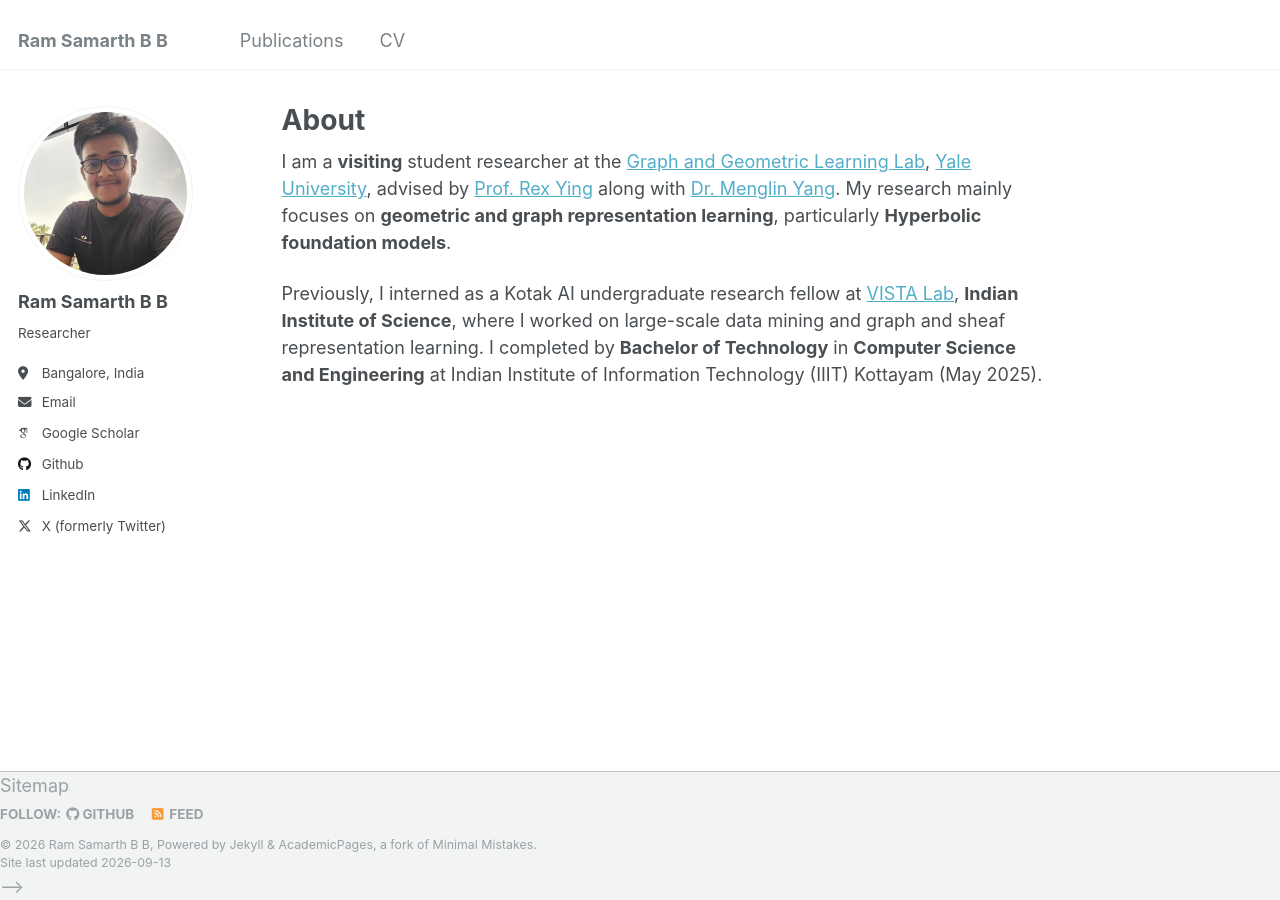
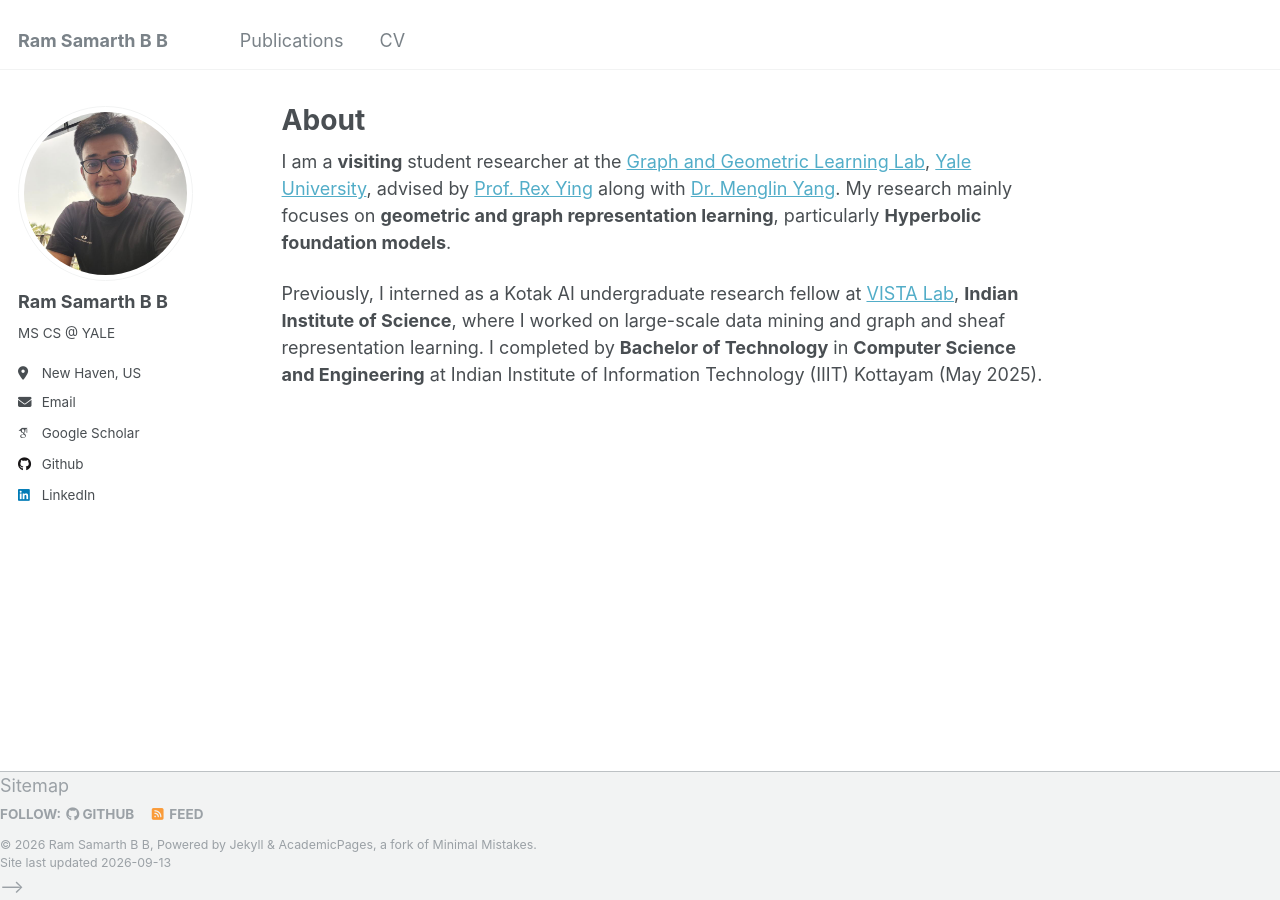
Before and after one commit to achiverram28/achiverram28.github.io, a Jekyll site: the page built from _pages/about.md, in a window 1280 px wide. Built offline with Jekyll 4.4.1, drawn with Linux system fonts in a browser that asks for light colours; some web fonts are replaced.

Commit message:
Modify bio, location, and Twitter handle in config
Updated biographical information and commented out Twitter handle.

```diff
--- a/_config.yml
+++ b/_config.yml
@@ -24,8 +24,8 @@
   avatar           : "profile.png"
   name             : "Ram Samarth B B"
   pronouns         : # example: "she/her"
-  bio              : "Researcher"
-  location         : "Bangalore, India"
+  bio              : "MS CS @ YALE"
+  location         : "New Haven, US"
   # employer         : "Red Brick University"
   # uri              : # URL
   email            : "achiverram28@gmail.com"
@@ -65,7 +65,7 @@
   # steam            : # Username
   # telegram         : # URL
   # tumblr           : # Username
-  twitter          : chaostocolor8
+  # twitter          : chaostocolor8
   # vine             : # Username
   # weibo            : # Username
   # wikipedia        : # Username
```
